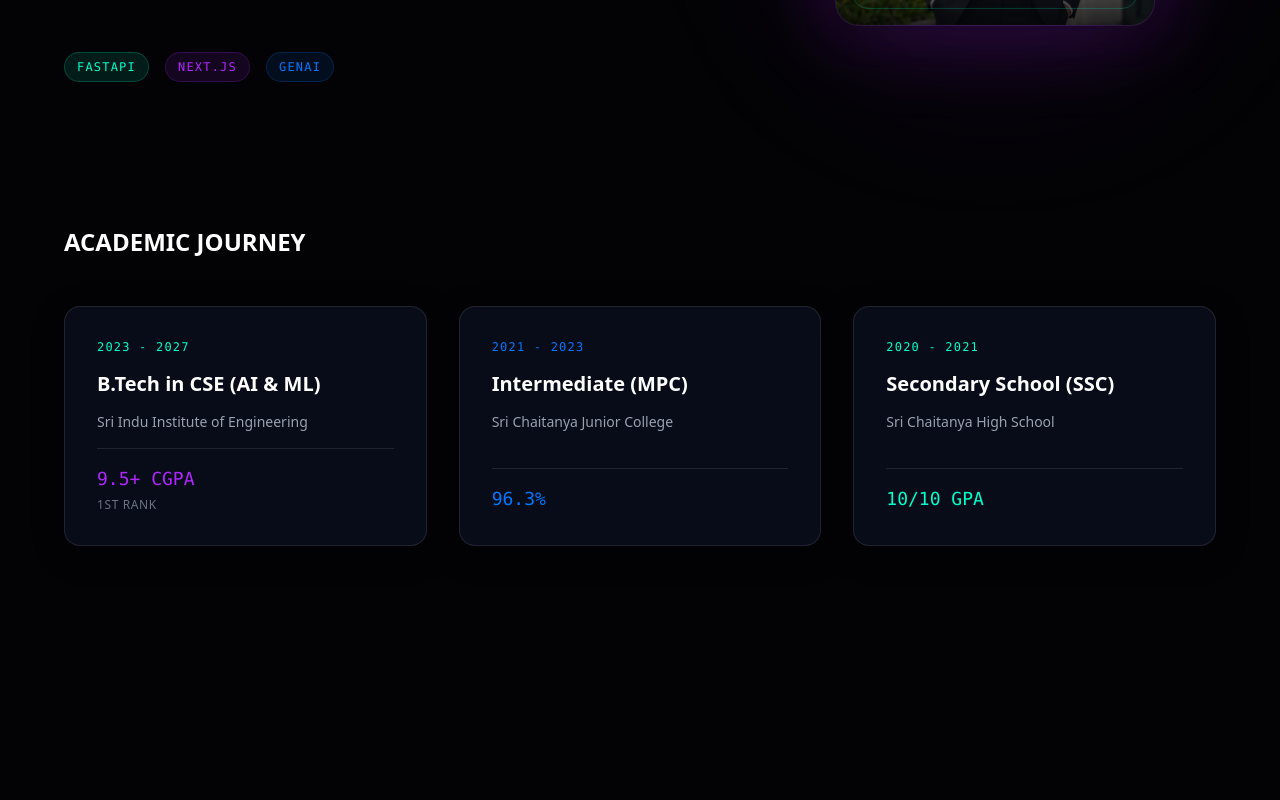
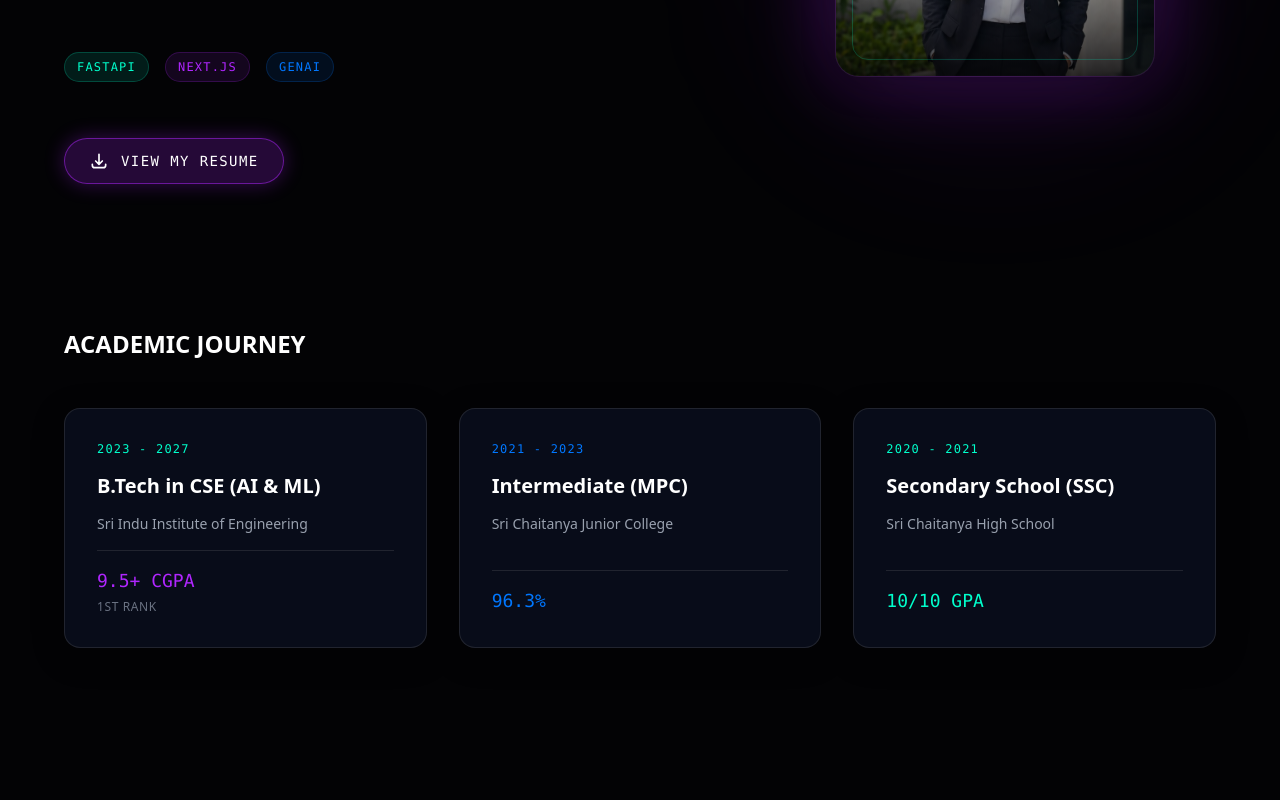
Before and after one commit to boinasathvika05/portfolio, a Next.js app: page / in a window 1280 px wide. Shown: the part 1440-2240 px from the top of the page. Built offline with nearby package versions, Linux system fonts and the light colour scheme.

Commit message:
Add View My Resume button to About section

```diff
--- a/src/components/sections/About.tsx
+++ b/src/components/sections/About.tsx
@@ -43,6 +43,18 @@ export function About() {
             <Badge color="cyan">FastAPI</Badge>
             <Badge color="purple">Next.js</Badge>
             <Badge color="blue">GenAI</Badge>
+          </div>
+
+          <div className="mt-8">
+            <a
+              href="/resume.pdf"
+              target="_blank"
+              rel="noopener noreferrer"
+              className="inline-flex items-center gap-3 px-6 py-3 rounded-full bg-brand-purple/20 text-white font-mono text-sm tracking-widest uppercase border border-brand-purple/50 hover:bg-brand-purple/40 transition-colors shadow-[0_0_20px_rgba(176,38,255,0.3)] hover:shadow-[0_0_30px_rgba(176,38,255,0.5)]"
+            >
+              <svg className="w-5 h-5" fill="none" stroke="currentColor" viewBox="0 0 24 24" xmlns="http://www.w3.org/2000/svg"><path strokeLinecap="round" strokeLinejoin="round" strokeWidth={2} d="M4 16v1a3 3 0 003 3h10a3 3 0 003-3v-1m-4-4l-4 4m0 0l-4-4m4 4V4" /></svg>
+              View My Resume
+            </a>
           </div>
         </div>
 
```
